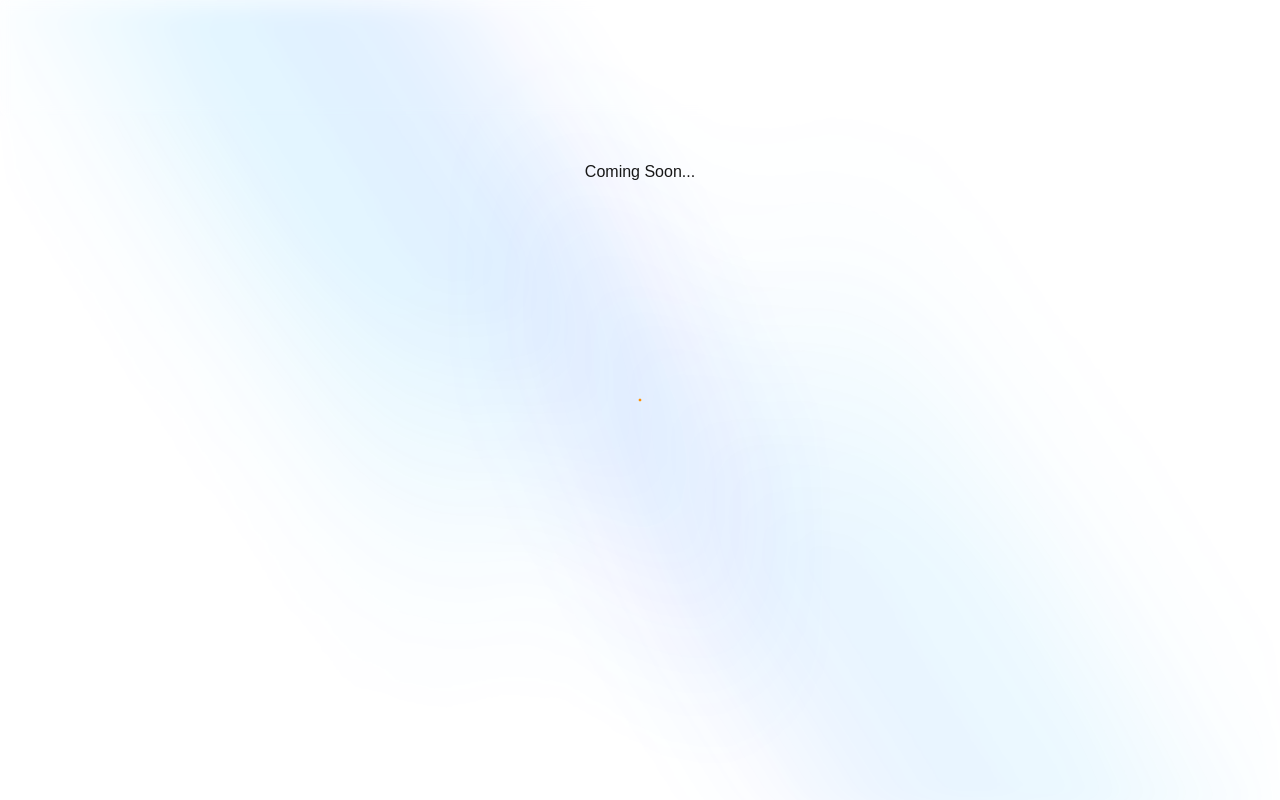
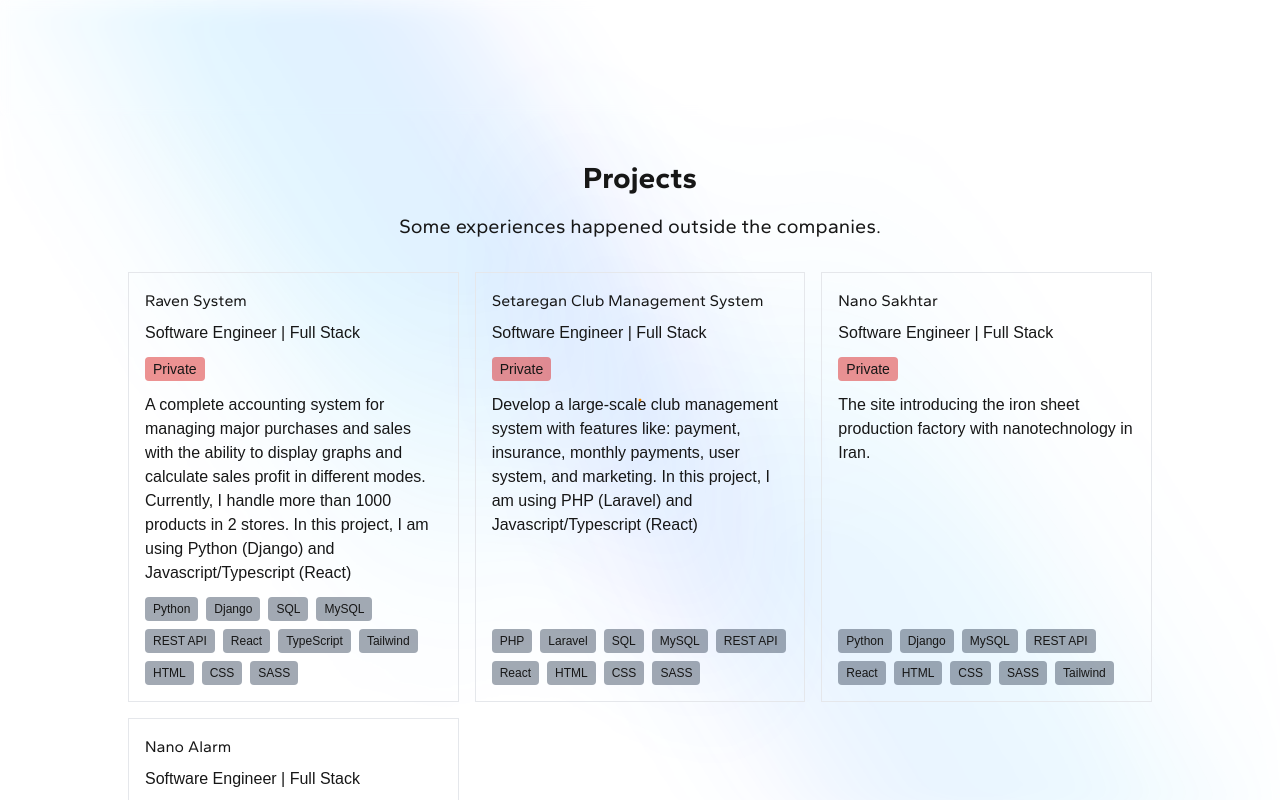
Before and after one commit to raminr77/raminr77.github.io, a Next.js app: page /projects in a window 1280 px wide. Shown: the top 800 px of the page. Built offline with nearby package versions, Linux system fonts and the light colour scheme; a web font is replaced by a local one.

Commit message:
feat: add project page and data

```diff
--- a/src/data/index.ts
+++ b/src/data/index.ts
@@ -2,4 +2,5 @@ export * from './personal-data';
 export * from './resume-file';
 export * from './contact-me';
 export * from './about-me';
+export * from './projects';
 export * from './journey';
--- /dev/null
+++ b/src/data/projects.ts
@@ -0,0 +1,100 @@
+import { ROUTES } from '@/shared/constants';
+
+export type ProjectItem = {
+  id: number;
+  role: string;
+  title: string;
+  stack: string[];
+  isPrivate: boolean;
+  url: string | null;
+  description: string;
+};
+
+export const PROJECTS_DATA: {
+  title: string;
+  footer: string;
+  description: string;
+  items: ProjectItem[];
+  footerActionLabel: string;
+  footerActionURL: (typeof ROUTES)[keyof typeof ROUTES];
+} = {
+  title: 'Projects',
+  footerActionURL: ROUTES.CONTACT_ME,
+  footerActionLabel: 'Help Me To Find You ( Contact me )',
+  description: 'Some experiences happened outside the companies.',
+  footer: 'We can create a idea and develop the future for everyone',
+  items: [
+    {
+      id: 1,
+      title: 'Raven System',
+      url: null,
+      role: 'Software Engineer | Full Stack',
+      stack: [
+        'Python',
+        'Django',
+        'SQL',
+        'MySQL',
+        'REST API',
+        'React',
+        'TypeScript',
+        'Tailwind',
+        'HTML',
+        'CSS',
+        'SASS'
+      ],
+      isPrivate: true,
+      description:
+        'A complete accounting system for managing major purchases and sales with the ability to display graphs and calculate sales profit in different modes. Currently, I handle more than 1000 products in 2 stores. In this project, I am using Python (Django) and Javascript/Typescript (React)'
+    },
+    {
+      id: 2,
+      url: null,
+      isPrivate: true,
+      role: 'Software Engineer | Full Stack',
+      title: 'Setaregan Club Management System',
+      stack: [
+        'PHP',
+        'Laravel',
+        'SQL',
+        'MySQL',
+        'REST API',
+        'React',
+        'HTML',
+        'CSS',
+        'SASS'
+      ],
+      description:
+        'Develop a large-scale club management system with features like: payment, insurance, monthly payments, user system, and marketing. In this project, I am using PHP (Laravel) and Javascript/Typescript (React)'
+    },
+    {
+      id: 3,
+      url: null,
+      isPrivate: true,
+      title: 'Nano Sakhtar',
+      role: 'Software Engineer | Full Stack',
+      stack: [
+        'Python',
+        'Django',
+        'MySQL',
+        'REST API',
+        'React',
+        'HTML',
+        'CSS',
+        'SASS',
+        'Tailwind'
+      ],
+      description:
+        'The site introducing the iron sheet production factory with nanotechnology in Iran.'
+    },
+    {
+      id: 4,
+      url: null,
+      isPrivate: true,
+      title: 'Nano Alarm',
+      role: 'Software Engineer | Full Stack',
+      stack: ['React', 'HTML', 'CSS', 'SASS'],
+      description:
+        'Online store of security products with the possibility of special authentication for sales representatives in the country and with support for more than 4 different modes of selling goods to representatives and ordinary people.'
+    }
+  ]
+} as const;
--- a/src/domains/journey/index.tsx
+++ b/src/domains/journey/index.tsx
@@ -10,7 +10,7 @@ export function JourneyPage() {
     <ContentContainer>
       <h1
         className={clsx(
-          'select-none text-center text-3xl',
+          'select-none text-center text-3xl font-bold',
           titleFont.className,
           animator({ name: 'fadeInUp' })
         )}
--- /dev/null
+++ b/src/domains/projects/components/project-card/index.tsx
@@ -0,0 +1,50 @@
+import type { ProjectItem } from '@/data';
+import { titleFont } from '@/app/fonts';
+import { clsx } from 'clsx';
+import Link from "next/link";
+
+export function ProjectCard({ data }: { data: ProjectItem }) {
+  const { role, title, stack, url, isPrivate, description } = data;
+  return (
+    <div className='flex flex-col border p-4'>
+      <div className='mb-3 flex flex-col gap-2'>
+        <h3 className={titleFont.className}>{title}</h3>
+        <p>{role}</p>
+      </div>
+      <div className='flex flex-wrap gap-3'>
+        <span
+          className={clsx(
+            'inline-block whitespace-nowrap rounded px-2 py-0 text-sm leading-6',
+            {
+              'bg-green-400/80': !isPrivate,
+              'bg-red-600/50': isPrivate
+            }
+          )}
+        >
+          {isPrivate ? 'Private' : 'Open Source'}
+        </span>
+
+        {url && (
+          <Link
+            href={url}
+            target='_blank'
+            className='bg-sky-400/80 inline-block whitespace-nowrap rounded px-2 py-0 text-sm leading-6'
+          >
+            Demo
+          </Link>
+        )}
+      </div>
+      <p className='my-3 grow'>{description}</p>
+      <div className='flex flex-wrap gap-2'>
+        {stack.map((item: string, index: number) => (
+          <span
+            key={index}
+            className='rounded bg-slate-600/50 px-2 py-0 text-xs leading-6'
+          >
+            {item}
+          </span>
+        ))}
+      </div>
+    </div>
+  );
+}
--- a/src/domains/projects/index.tsx
+++ b/src/domains/projects/index.tsx
@@ -1,9 +1,51 @@
+import Link from 'next/link';
+import { clsx } from 'clsx';
+import { titleFont } from '@/app/fonts';
+import { animator } from '@/shared/helpers';
+import { PROJECTS_DATA, type ProjectItem } from '@/data';
 import { ContentContainer } from '@/layout/components/content-container';
+import { ProjectCard } from '@/domains/projects/components/project-card';
 
 export function ProjectsPage() {
   return (
     <ContentContainer>
-      <h1 className='text-center'>Coming Soon...</h1>
+      <h1
+        className={clsx(
+          'select-none text-center text-3xl font-bold',
+          titleFont.className,
+          animator({ name: 'fadeInUp' })
+        )}
+        dangerouslySetInnerHTML={{ __html: PROJECTS_DATA.title }}
+      />
+      <h3
+        className={clsx(
+          titleFont.className,
+          'mt-4 select-none text-center text-xl',
+          animator({ name: 'fadeIn', delay: '1s' })
+        )}
+        dangerouslySetInnerHTML={{ __html: PROJECTS_DATA.description }}
+      />
+
+      <div className='mt-8 grid grid-cols-3 gap-4 max-lg:grid-cols-2 max-md:grid-cols-1'>
+        {PROJECTS_DATA.items.map((item: ProjectItem, index: number) => (
+          <ProjectCard key={index} data={item} />
+        ))}
+      </div>
+
+      <div
+        className={clsx(
+          'bo mt-10 flex flex-col items-center justify-center gap-3 border-t border-dashed pt-5',
+          animator({ name: 'fadeInUp', delay: '1s' })
+        )}
+      >
+        <h4>{PROJECTS_DATA.footer}</h4>
+        <Link
+          href={PROJECTS_DATA.footerActionURL}
+          className='border-b border-orange-500 px-5 pb-1 duration-200 hover:px-8 hover:text-orange-500'
+        >
+          {PROJECTS_DATA.footerActionLabel}
+        </Link>
+      </div>
     </ContentContainer>
   );
 }
```
